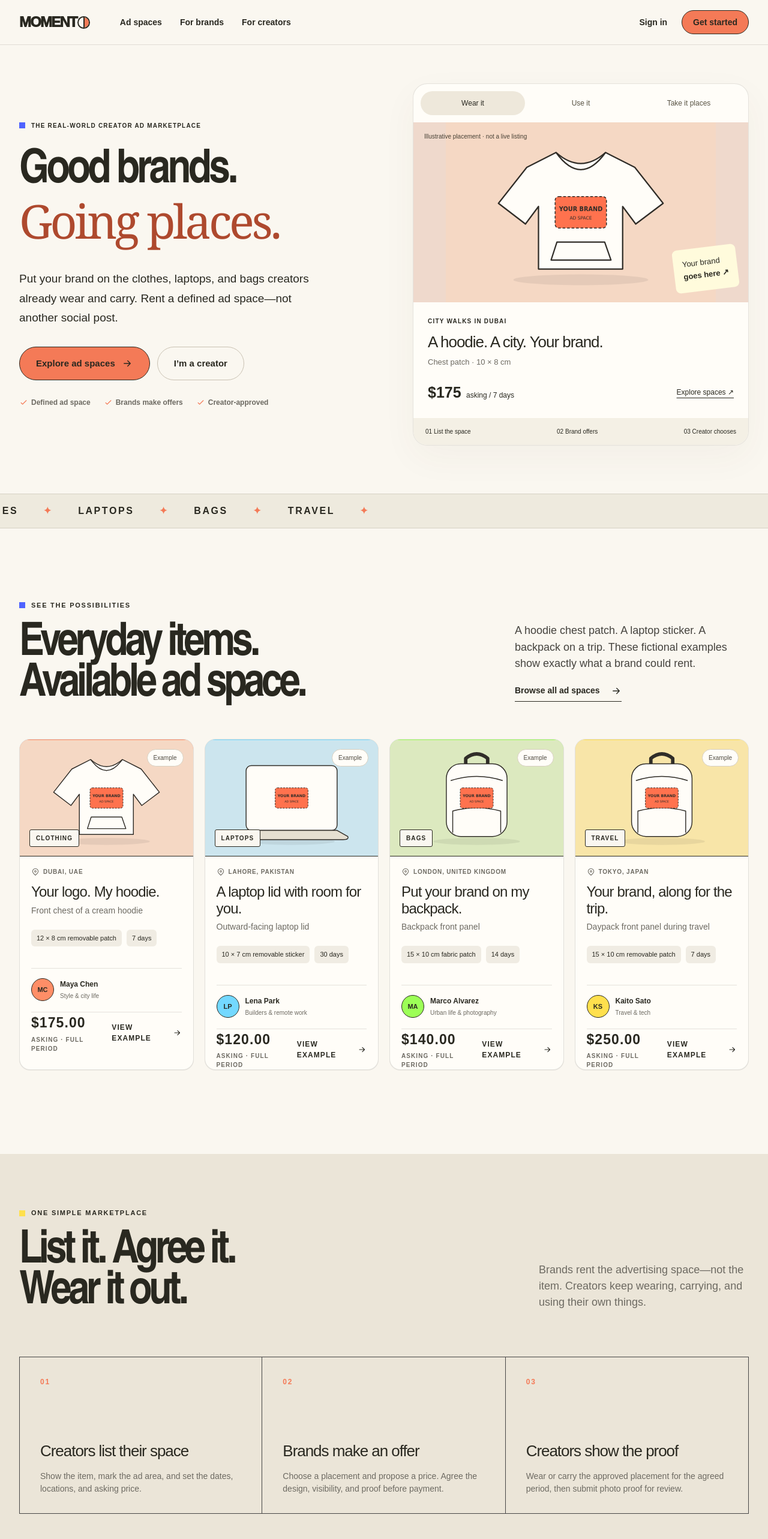
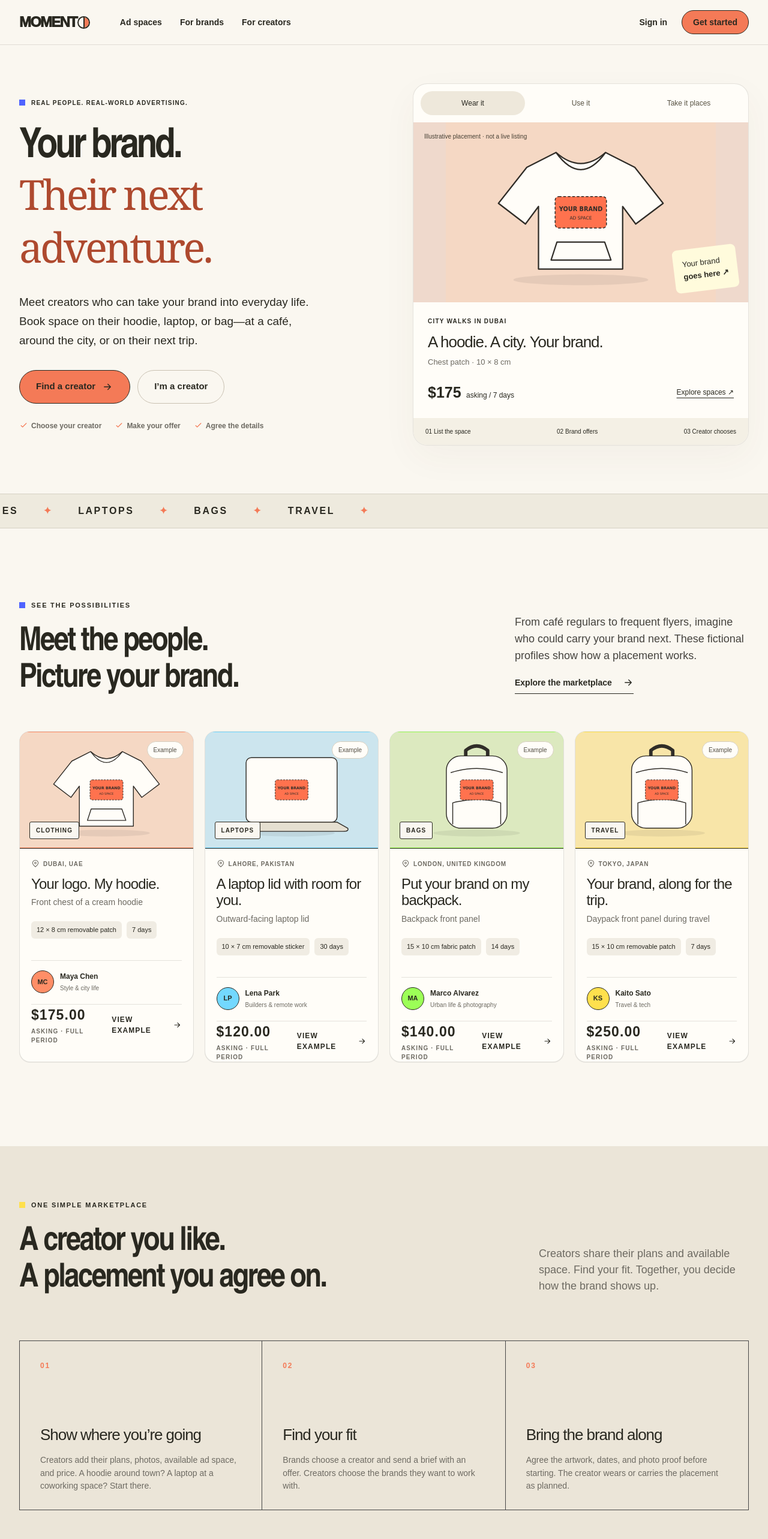
Before and after one commit to FarazF19/momento, a Next.js app: page / in a window 1280 px wide. Shown: the top 2566 px of the page at 60% size. Built offline with nearby package versions, Linux system fonts and the light colour scheme; no server answers; the database is empty.

Commit message:
Fix overlapping marketing headings and clarify creator marketplace copy

```diff
--- a/src/app/brands/page.tsx
+++ b/src/app/brands/page.tsx
@@ -5,10 +5,10 @@ export const dynamic = "force-dynamic";
 export default function BrandsPage() {
   return <><Header /><main className="audience-page shell">
     <div className="eyebrow"><span /> Momento for brands</div>
-    <h1>Your brand.<br />Out in the <em>real world.</em></h1>
+    <h1>Your next campaign.<br /><em>Out in the world.</em></h1>
     <p className="audience-lede">A laptop at a coworking space. A hoodie around the city. A backpack on its next trip. Rent the ad space on the things creators already wear and carry.</p>
-    <div className="hero-actions"><Link href="/discover" className="button button-primary button-large">Find your first ad space</Link><Link href="/login?mode=signup&role=brand" className="button button-outline button-large">Create a brand account</Link></div>
-    <div className="audience-grid"><article><span>01 / Find your fit</span><h2>Choose where you show up.</h2><p>Compare the creator, item, location, dates, and exact ad surface. Start with one placement.</p></article><article><span>02 / Make your offer</span><h2>Your budget. A clear brief.</h2><p>Propose a price for the full period and tell the creator what you want displayed. They review and accept or decline.</p></article><article><span>03 / Agree the details</span><h2>Know what you’re getting.</h2><p>Confirm artwork, production, visibility, and photo evidence before a campaign begins. Track your offers in Dashboard.</p></article></div>
-    <section className="audience-note"><h2>Ad space, not a content package.</h2><p>You’re renting a defined surface—not buying the item, guaranteed impressions, or an automatic social post. Those expectations stay clear from the first offer.</p><p>Early marketplace preview: paid checkout is not enabled yet. Do not begin paid work before payment is confirmed.</p></section>
+    <div className="hero-actions"><Link href="/discover" className="button button-primary button-large">Find a creator</Link><Link href="/login?mode=signup&role=brand" className="button button-outline button-large">Create a brand account</Link></div>
+    <div className="audience-grid"><article><span>01 / Find your fit</span><h2>Choose where you show up.</h2><p>Find a creator whose plans fit your audience. Check their available space, location, dates, and asking price. Start with one placement.</p></article><article><span>02 / Make your offer</span><h2>Your budget. A clear brief.</h2><p>Propose a price for the full period and tell the creator what you want displayed. They review and accept or decline.</p></article><article><span>03 / Agree the details</span><h2>Know what you’re getting.</h2><p>Confirm artwork, production, visibility, and photo evidence before a campaign begins. Track your offers in Dashboard.</p></article></div>
+    <section className="audience-note"><h2>One placement. Clear expectations.</h2><p>You’re renting a defined surface—not buying the item, guaranteed impressions, or an automatic social post. Those expectations stay clear from the first offer.</p><p>Early marketplace preview: paid checkout is not enabled yet. Do not begin paid work before payment is confirmed.</p></section>
   </main></>;
 }
--- a/src/app/creators/page.tsx
+++ b/src/app/creators/page.tsx
@@ -5,9 +5,9 @@ export const dynamic = "force-dynamic";
 export default function CreatorsPage() {
   return <><Header /><main className="audience-page shell">
     <div className="eyebrow"><span /> Momento for creators</div>
-    <h1>Your everyday things.<br /><em>A brand’s next ad space.</em></h1>
-    <p className="audience-lede">Make room for a brand on your hoodie, laptop, or bag—even on your next trip. You keep the item. You choose the brands. You set the terms.</p>
-    <div className="hero-actions"><Link href="/list" className="button button-primary button-large">List my ad space</Link><Link href="/discover" className="button button-outline button-large">See placement examples</Link></div>
+    <h1>Going places?<br /><em>Bring a brand along.</em></h1>
+    <p className="audience-lede">Turn space on your hoodie, laptop, or bag into a brand opportunity. Share where you’re going, set your price, and choose who comes along.</p>
+    <div className="hero-actions"><Link href="/list" className="button button-primary button-large">Create my first listing</Link><Link href="/discover" className="button button-outline button-large">See placement examples</Link></div>
     <div className="audience-grid"><article><span>01 / Define the space</span><h2>Start with what you own.</h2><p>Add a photo, the available surface and size, where you’ll take it, and when. Set an asking price for the full period.</p></article><article><span>02 / Choose your brand</span><h2>Every offer is your call.</h2><p>Review brand briefs and prices in your Dashboard. Accept the right fit or decline—your listing isn’t a highest-bidder-wins auction.</p></article><article><span>03 / Make it clear</span><h2>Agree before you wear.</h2><p>Decide who supplies the artwork, who produces the placement, and what photos will demonstrate delivery.</p></article></div>
     <section className="audience-note"><h2>Your item stays yours.</h2><p>No shipping your laptop to a stranger. No renting out your wardrobe. Only the agreed advertising space is offered to a brand.</p><p>Early marketplace preview: payment collection and payouts are not enabled yet. Do not start paid work before payment is confirmed.</p></section>
   </main></>;
--- a/src/app/globals.css
+++ b/src/app/globals.css
@@ -538,3 +538,24 @@ summary { cursor: pointer; line-height: 1.5; }
 @media (prefers-reduced-motion: reduce) {
   *, *::before, *::after { scroll-behavior: auto !important; animation-duration: .01ms !important; animation-iteration-count: 1 !important; }
 }
+
+/* Marketing headings need readable line boxes and explicit copy separation. */
+.section-heading h2, .how-heading h2, .brand-copy h2, .final-cta h2, .page-hero h1 {
+  font-size: clamp(36px, 4.3vw, 64px);
+  line-height: 1.12;
+  font-weight: 700;
+  letter-spacing: -.045em;
+  text-wrap: balance;
+  overflow-wrap: anywhere;
+}
+.brand-copy { min-width: 0; }
+.brand-copy h2 { margin: 20px 0 24px; }
+.brand-copy > p { margin: 0; line-height: 1.7; }
+.hero-copy { min-width: 0; }
+.hero-copy h1 { font-size: clamp(46px, 5.4vw, 78px); line-height: 1.1; text-wrap: balance; }
+.page-hero h1 { flex: 1; min-width: 0; }
+@media (max-width: 760px) {
+  .brand-copy h2, .section-heading h2, .how-heading h2, .final-cta h2, .page-hero h1 { font-size: clamp(34px, 9vw, 48px); }
+  .hero-copy h1 { font-size: clamp(42px, 11vw, 64px); }
+  .brand-copy h2 { margin-bottom: 20px; }
+}
--- a/src/app/page.tsx
+++ b/src/app/page.tsx
@@ -16,17 +16,17 @@ export default async function Home() {
       <main>
         <section className="hero shell">
           <div className="hero-copy">
-            <div className="eyebrow"><span /> The real-world creator ad marketplace</div>
-            <h1>Good brands.<br /><em>Going places.</em></h1>
-            <p className="hero-lede">Put your brand on the clothes, laptops, and bags creators already wear and carry. Rent a defined ad space—not another social post.</p>
+            <div className="eyebrow"><span /> Real people. Real-world advertising.</div>
+            <h1>Your brand.<br /><em>Their next adventure.</em></h1>
+            <p className="hero-lede">Meet creators who can take your brand into everyday life. Book space on their hoodie, laptop, or bag—at a café, around the city, or on their next trip.</p>
             <div className="hero-actions">
-              <Link href="/discover" className="button button-primary button-large">Explore ad spaces <ArrowIcon /></Link>
+              <Link href="/discover" className="button button-primary button-large">Find a creator <ArrowIcon /></Link>
               <Link href="/creators" className="button button-outline button-large">I’m a creator</Link>
             </div>
             <div className="trust-row">
-              <span><CheckIcon /> Defined ad space</span>
-              <span><CheckIcon /> Brands make offers</span>
-              <span><CheckIcon /> Creator-approved</span>
+              <span><CheckIcon /> Choose your creator</span>
+              <span><CheckIcon /> Make your offer</span>
+              <span><CheckIcon /> Agree the details</span>
             </div>
           </div>
           <div className="hero-feature">
@@ -42,11 +42,11 @@ export default async function Home() {
           <div className="section-heading">
             <div>
               <div className="eyebrow"><span /> {placements.length ? "Explore the marketplace" : "See the possibilities"}</div>
-              <h2>Everyday items.<br />Available ad space.</h2>
+              <h2>Meet the people.<br />Picture your brand.</h2>
             </div>
             <div className="section-copy">
-              <p>{placements.length ? "Ad spaces listed by creators. Compare the surface, dates, and asking price, then make your offer." : "A hoodie chest patch. A laptop sticker. A backpack on a trip. These fictional examples show exactly what a brand could rent."}</p>
-              <Link href="/discover" className="underlined-link">Browse all ad spaces <ArrowIcon /></Link>
+              <p>{placements.length ? "Find a creator whose everyday fits your brand. See where they’re headed, what space they offer, and what it costs." : "From café regulars to frequent flyers, imagine who could carry your brand next. These fictional profiles show how a placement works."}</p>
+              <Link href="/discover" className="underlined-link">Explore the marketplace <ArrowIcon /></Link>
             </div>
           </div>
           <div className="moment-grid home-grid">
@@ -58,13 +58,13 @@ export default async function Home() {
           <div className="shell">
             <div className="eyebrow light"><span /> One simple marketplace</div>
             <div className="how-heading">
-              <h2>List it. Agree it.<br />Wear it out.</h2>
-              <p>Brands rent the advertising space—not the item. Creators keep wearing, carrying, and using their own things.</p>
+              <h2>A creator you like.<br />A placement you agree on.</h2>
+              <p>Creators share their plans and available space. Find your fit. Together, you decide how the brand shows up.</p>
             </div>
             <div className="steps-grid">
-              <article><b>01</b><h3>Creators list their space</h3><p>Show the item, mark the ad area, and set the dates, locations, and asking price.</p></article>
-              <article><b>02</b><h3>Brands make an offer</h3><p>Choose a placement and propose a price. Agree the design, visibility, and proof before payment.</p></article>
-              <article><b>03</b><h3>Creators show the proof</h3><p>Wear or carry the approved placement for the agreed period, then submit photo proof for review.</p></article>
+              <article><b>01</b><h3>Show where you’re going</h3><p>Creators add their plans, photos, available ad space, and price. A hoodie around town? A laptop at a coworking space? Start there.</p></article>
+              <article><b>02</b><h3>Find your fit</h3><p>Brands choose a creator and send a brief with an offer. Creators choose the brands they want to work with.</p></article>
+              <article><b>03</b><h3>Bring the brand along</h3><p>Agree the artwork, dates, and photo proof before starting. The creator wears or carries the placement as planned.</p></article>
             </div>
           </div>
         </section>
@@ -73,29 +73,29 @@ export default async function Home() {
           <div className="brand-poster"><span>SMALL<br />SPACE.<br />REAL LIFE.</span><i>✦</i></div>
           <div className="brand-copy">
             <div className="eyebrow"><span /> For brands</div>
-            <h2>Be part of<br />their everyday.</h2>
-            <p>Start with a place your audience spends time. Find a creator going there, then rent a clearly defined space on what they wear or carry.</p>
+            <h2>Go where your<br />customers go.</h2>
+            <p>The coworking crowd. The weekend travellers. The local café regulars. Find a creator who spends time in your world, and give your brand a place in theirs.</p>
             <ul>
-              <li><CheckIcon /> See the exact surface, size, and duration</li>
-              <li><CheckIcon /> Agree visibility and photo proof upfront</li>
-              <li><CheckIcon /> Creator approves the brand and terms</li>
+              <li><CheckIcon /> Choose the creator, place, and dates</li>
+              <li><CheckIcon /> Know where your logo will appear</li>
+              <li><CheckIcon /> Agree a price and the photos you’ll receive</li>
             </ul>
-            <Link href="/discover" className="button button-primary button-large">Find an ad space <ArrowIcon /></Link>
+            <Link href="/discover" className="button button-primary button-large">Meet your next creator <ArrowIcon /></Link>
           </div>
         </section>
 
         <section className="faq-section shell">
-          <h2>A few things, made clear.</h2>
+          <h2>Before your first placement.</h2>
           <details><summary>Am I renting the item or advertising space?</summary><p>You rent a defined advertising surface for agreed dates: a hoodie patch, laptop sticker, or bag panel. The creator keeps their item and wears or carries your branding.</p></details>
           <details><summary>Who sets the price?</summary><p>Creators publish an asking price for the full placement period. Brands propose an offer with their requirements. The creator chooses whether to accept.</p></details>
           <details><summary>Does a travel placement include flights or social posts?</summary><p>A travel listing describes where the creator will carry your ad. Flights, trip expenses, and social posts are only included if the placement terms explicitly say so.</p></details>
           <details><summary>How do we know what was delivered?</summary><p>Each listing defines visibility and completion evidence, such as dated placement photos. Agree the artwork, delivery responsibilities, dates, and proof before starting.</p></details>
         </section>
         <section className="final-cta shell">
-          <div><span className="eyebrow"><span /> Have a hoodie, laptop, bag, or upcoming trip?</span><h2>Make space.</h2></div>
+          <div><span className="eyebrow"><span /> For creators and brands going places</span><h2>Who’s coming<br />along?</h2></div>
           <div className="final-actions">
-            <Link href="/discover" className="button button-primary button-large">Explore ad spaces <ArrowIcon /></Link>
-            <Link href="/list" className="button button-outline button-large">List yours</Link>
+            <Link href="/discover" className="button button-primary button-large">Find a creator <ArrowIcon /></Link>
+            <Link href="/list" className="button button-outline button-large">Offer my ad space</Link>
           </div>
         </section>
       </main>
--- a/src/components/discovery.tsx
+++ b/src/components/discovery.tsx
@@ -34,8 +34,8 @@ export default function Discovery({ placements, unavailable }: { placements: Mom
         <div className="page-hero compact">
           <div className="eyebrow"><span /> Ad space in real life</div>
           <div className="page-hero-row">
-            <h1>Find a space.<br />Make it yours.</h1>
-            <p>Choose the item, location, and dates. Rent a patch, sticker, or printed surface—not a generic content package.</p>
+            <h1>Find your brand’s<br />next companion.</h1>
+            <p>Meet the creator, explore their plans, and choose a space for your brand. Send an offer when you find the right fit.</p>
           </div>
         </div>
 
```
